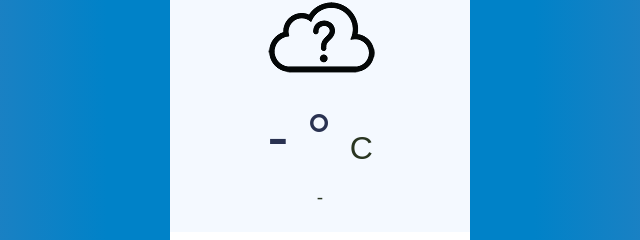
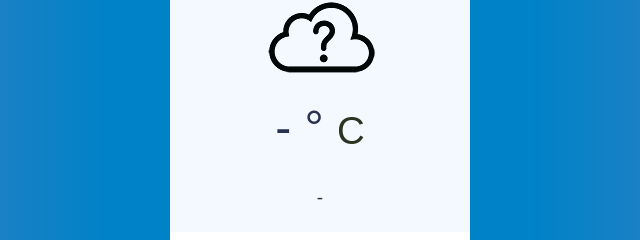
Before and after one commit to zenidith/weather-app, a plain HTML site: page index.html in a window 1280 px wide. Shown: the part 178-418 px from the top of the page, 320-960 px from the left. Drawn offline with Linux system fonts and the light colour scheme.

Commit message:
fixed the text position and size for the temperature

```diff
--- a/style.css
+++ b/style.css
@@ -66,19 +66,22 @@ body {
 .temperature-value {
     width: 300px;
     height: 60px;
+    text-align: center;
+    font-size: 1.5em;
 }
 
 .temperature-value p {
     padding: 0;
     margin: 0;
     color: #293251;
-    font-size: 4em;
+    font-size: 2em;
     text-align: center;
 }
 
 .temperature-value span {
     color: #293521;
-    font-size: 0.5em;
+    font-size: 0.8em;
+
 }
 
 .temperature-description {
```
